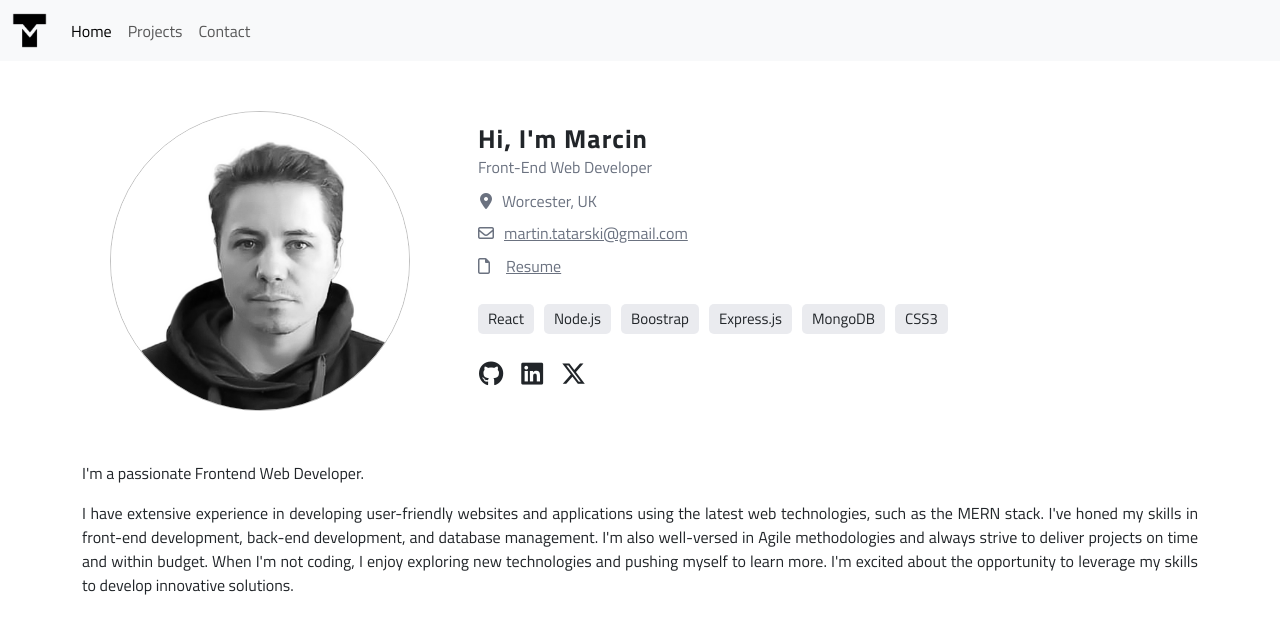
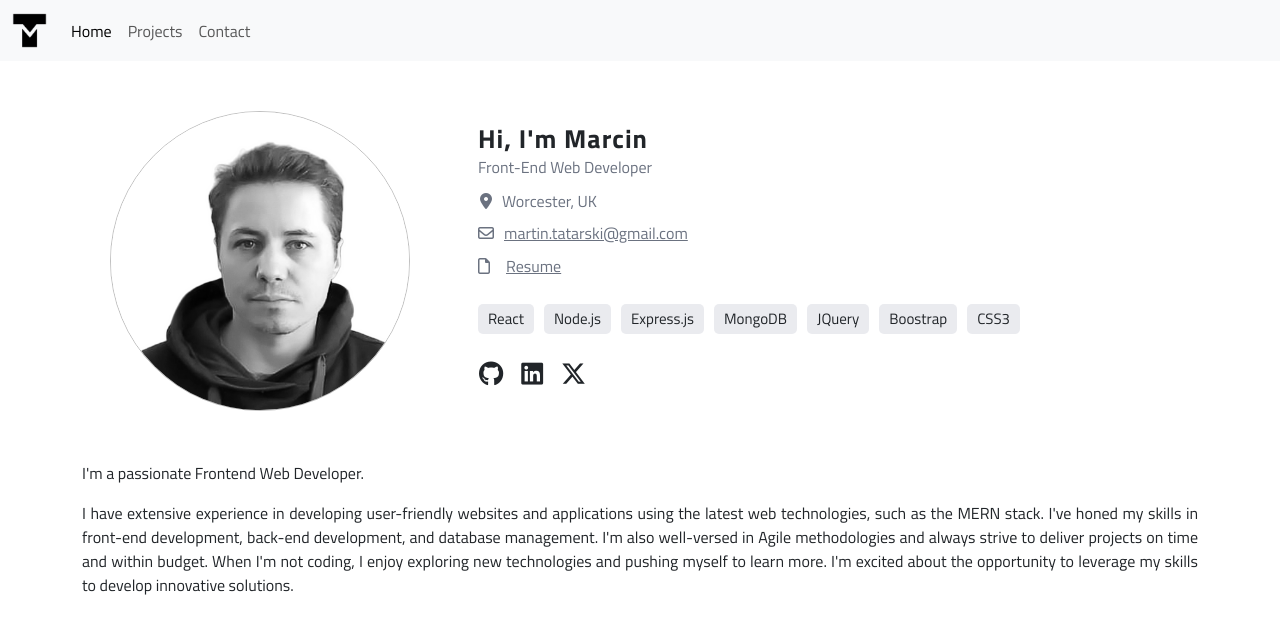
Before and after one commit to martindocs-bootcamp/mtatarski-react-portfolio, a React (Vite) app in the folder portfolio/: page / in a window 1280 px wide. Shown: the top 632 px of the page. Built offline with nearby package versions, Linux system fonts and the light colour scheme.

Commit message:
Update skills add jquery

```diff
--- a/portfolio/src/components/Home.jsx
+++ b/portfolio/src/components/Home.jsx
@@ -49,9 +49,10 @@ const Home = () => {
             <ul className='home-skills'>
               <li className='home-skill'>React</li>
               <li className='home-skill'>Node.js</li>
-              <li className='home-skill'>Boostrap</li>
               <li className='home-skill'>Express.js</li>
               <li className='home-skill'>MongoDB</li>
+              <li className='home-skill'>JQuery</li>
+              <li className='home-skill'>Boostrap</li>
               <li className='home-skill'>CSS3</li>
             </ul>
 
```
